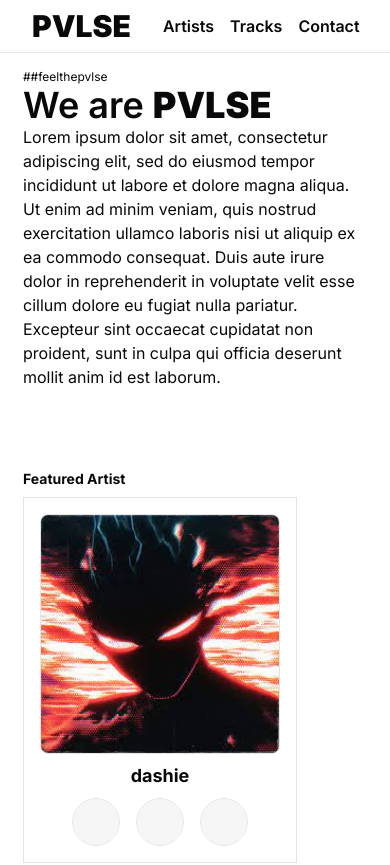
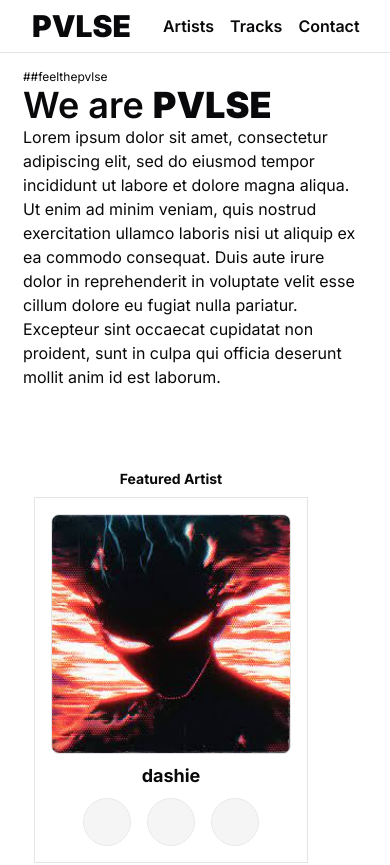
Before and after one commit to infuriating/pvlse-records, a Next.js app: page / in a window 390 px wide. Shown: the top 865 px of the page. Built offline with nearby package versions, Linux system fonts and the light colour scheme.

Commit message:
Update alignment of FeaturedArtist component

```diff
--- a/src/app/(pages)/(home)/components/content/FeaturedArtist.tsx
+++ b/src/app/(pages)/(home)/components/content/FeaturedArtist.tsx
@@ -5,7 +5,7 @@ import React from "react";
 
 export default function FeaturedArtist() {
   return (
-    <div className="grid place-items-start pt-8 md:pt-0 lg:place-items-end w-full pr-12">
+    <div className="grid place-items-center pt-8 md:pt-0 md:place-items-end w-full pr-12">
       <p className="text-sm font-bold">Featured Artist</p>
       <div className="border mt-2 p-4">
         <div className="border bg-gray-200 h-60 xl:h-96 aspect-square rounded-lg overflow-hidden object-cover">
```
